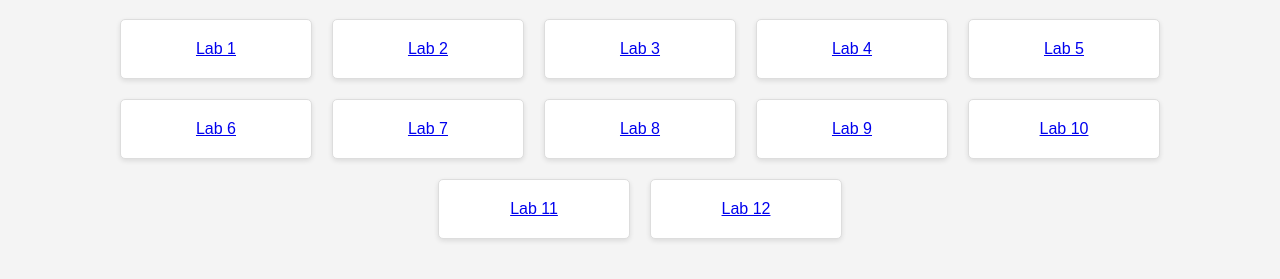
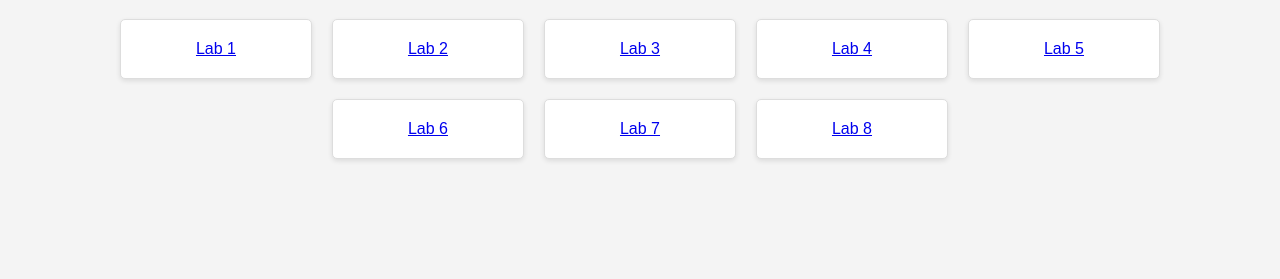
Before and after one commit to UnregisteredAccount/COS-300045, a plain HTML site: page DATA LABS/index.html in a window 1280 px wide. Shown: the part 81-360 px from the top of the page. Drawn offline with Linux system fonts and the light colour scheme.

Commit message:
Add files via upload

```diff
--- a/DATA LABS/index.html
+++ b/DATA LABS/index.html
@@ -56,11 +56,8 @@
         <a href="lab5/lab5.1.html" class="lab-item">Lab 5</a>
         <a href="lab6/lab6.1.html" class="lab-item">Lab 6</a>
         <a href="lab7/lab7.1.html" class="lab-item">Lab 7</a>
-        <a href="lab8/lab8.1.html" class="lab-item">Lab 8</a>
-        <a href="lab9/lab9.1.html" class="lab-item">Lab 9</a>
-        <a href="lab10/lab10.1.html" class="lab-item">Lab 10</a>
-        <a href="lab11/lab11.1.html" class="lab-item">Lab 11</a>
-        <a href="lab12/lab12.1.html" class="lab-item">Lab 12</a>
+        <a href="lab8/COS30045 8.1 and 8.2 Resources/lab8.1.html" class="lab-item">Lab 8</a>
+
     </div>
 </body>
 </html>
```
